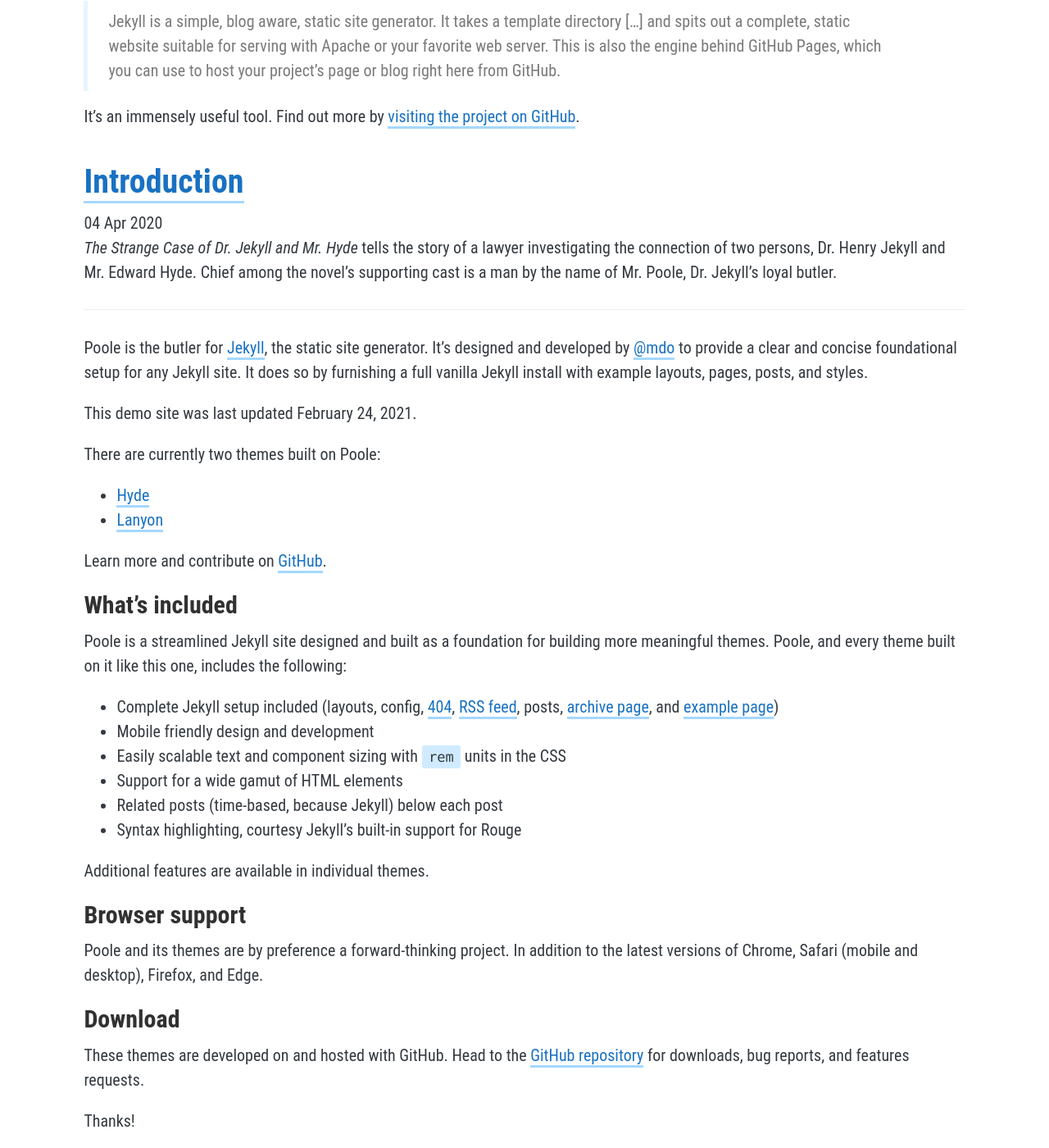
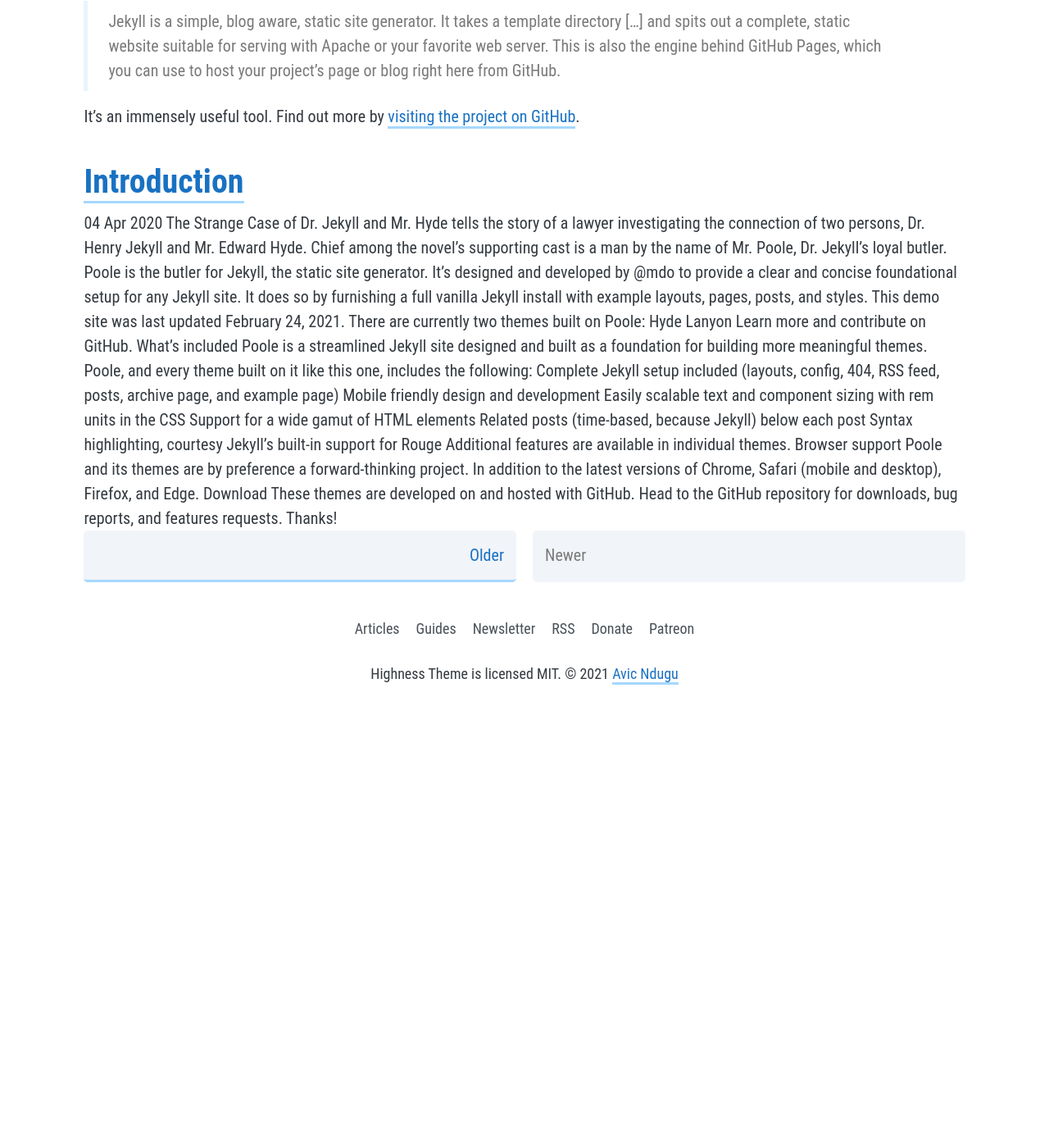
Before and after one commit to avicnotes/highness-theme, a Jekyll site: the page built from index.html, in a window 1280 px wide and 1400 px high, scrolled down 9246 px. Shown: the whole window at 82% size. Built offline with Jekyll 4.4.1, drawn with Linux system fonts in a browser that asks for light colours; the list of posts is cut into pages by our own code; after the commit the page ends 10137 px from its top, so only the background shows below that.

Commit message:
Update index.html

```diff
--- a/index.html
+++ b/index.html
@@ -23,7 +23,7 @@
 
     <time datetime="{{ post.date | date_to_xmlschema }}" class="post-date">{{ post.date | date_to_string }}</time>
 
-    {{ post.content }}
+    {{ post.content | strip_html | truncatewords: 300 }}
   </article>
   {% endfor %}
 </div>
```
